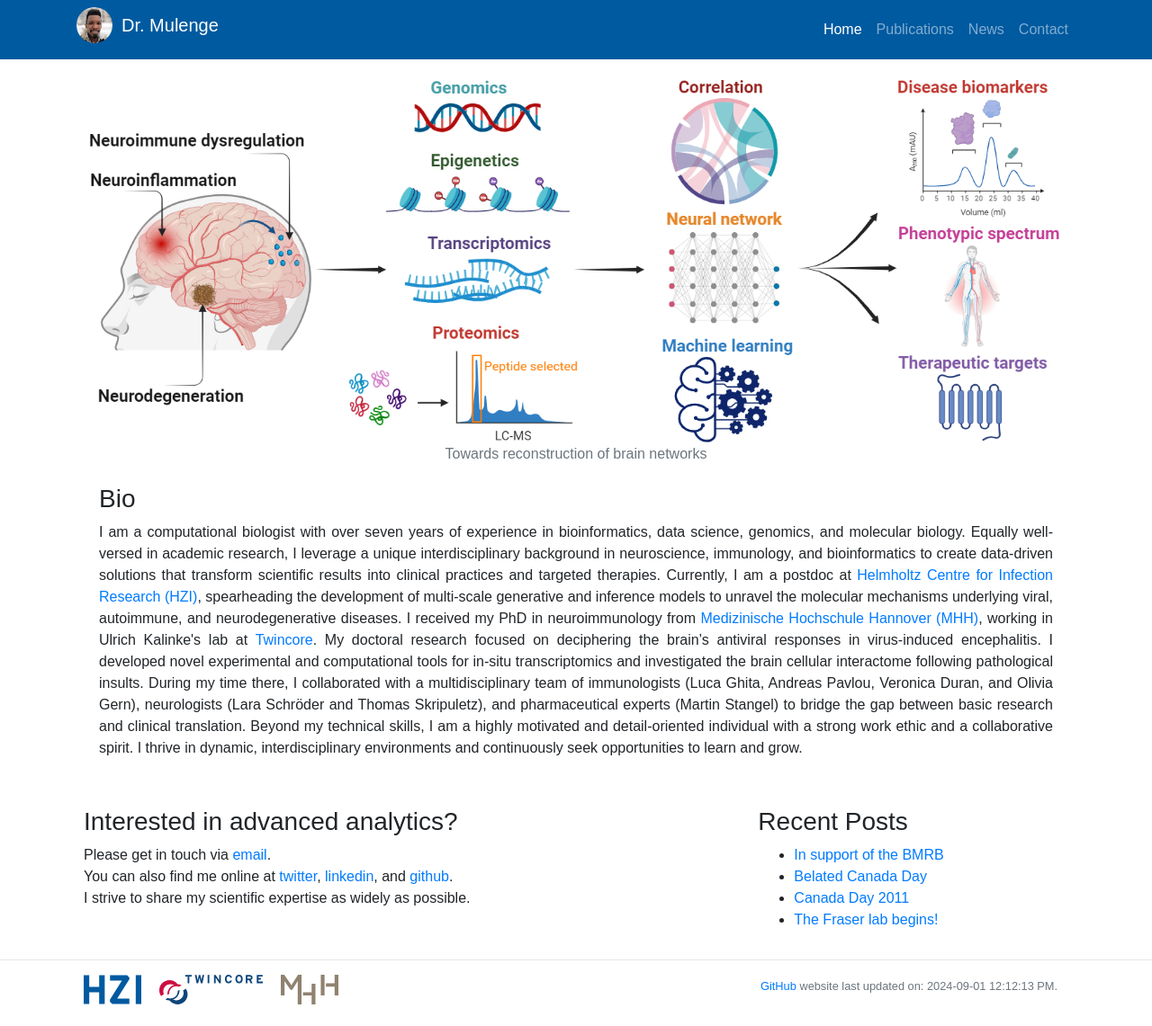
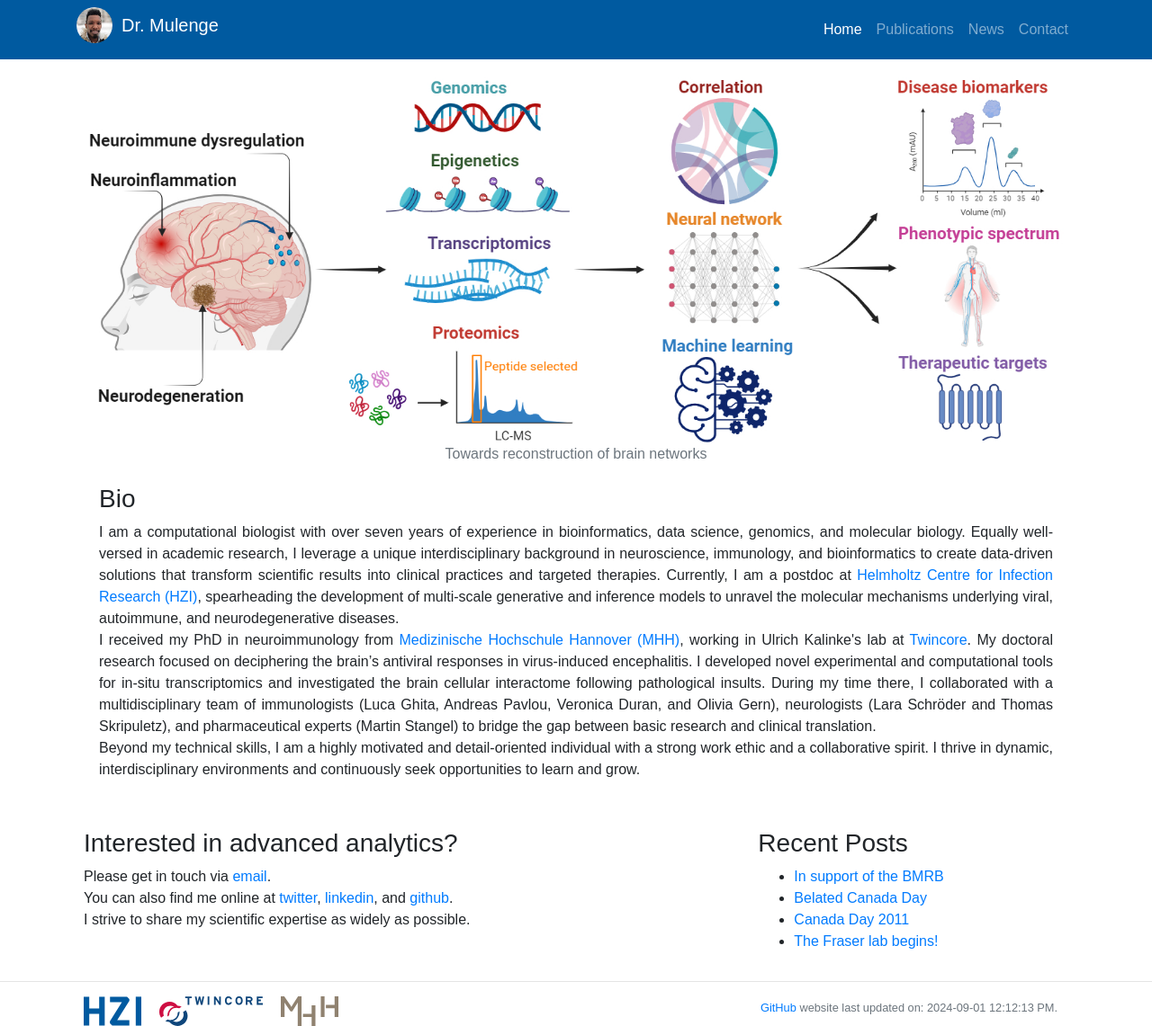
Before and after one commit to fmulenge/fmulenge.github.io, a Jekyll site: the page built from index.md, in a window 1280 px wide. Shown: the whole page at 90% size. Built offline with Jekyll 4.4.1, drawn with Linux system fonts in a browser that asks for light colours; before the commit the page ends 1117 px from its top, so only the background shows below that.

Commit message:
Update home.html

```diff
--- a/_layouts/home.html
+++ b/_layouts/home.html
@@ -10,20 +10,21 @@
     	    <div class="jumbotron bg-white">
         	    <h3>Bio</h3>
                             <p align="justify">
-                                        I am a computational biologist with over seven years of experience in bioinformatics, data science, genomics, and molecular biology. Equally well-versed in academic research, I leverage a unique interdisciplinary background in neuroscience, immunology, and bioinformatics to create data-driven solutions that transform scientific results into clinical practices and targeted therapies. Currently, I am a postdoc at <a href="https://www.helmholtz-hzi.de/en/" target="_blank">Helmholtz Centre for Infection Research (HZI)</a>, spearheading the development of multi-scale generative and inference models to unravel the molecular mechanisms underlying viral, autoimmune, and neurodegenerative diseases.
-                                        I received my PhD in neuroimmunology from <a href="https://www.mhh.de/en/" target="_blank">Medizinische Hochschule Hannover (MHH)</a>, working in Ulrich Kalinke's lab at <a href="https://www.twincore.de/en/home/" target="_blank">Twincore</a>. My doctoral research focused on deciphering the brain’s antiviral responses in virus-induced encephalitis. I developed novel experimental and computational tools for in-situ transcriptomics and investigated the brain cellular interactome following pathological insults. During my time there, I collaborated with a multidisciplinary team of immunologists (Luca Ghita, Andreas Pavlou, Veronica Duran, and Olivia Gern), neurologists (Lara Schröder and Thomas Skripuletz), and pharmaceutical experts (Martin Stangel) to bridge the gap between basic research and clinical translation.
+                                        I am a computational biologist with over seven years of experience in bioinformatics, data science, genomics, and molecular biology. Equally well-versed in academic research, I leverage a unique interdisciplinary background in neuroscience, immunology, and bioinformatics to create data-driven solutions that transform scientific results into clinical practices and targeted therapies. Currently, I am a postdoc at <a href="https://www.helmholtz-hzi.de/en/" target="_blank">Helmholtz Centre for Infection Research (HZI)</a>, spearheading the development of multi-scale generative and inference models to unravel the molecular mechanisms underlying viral, autoimmune, and neurodegenerative diseases.<br>
+                                        I received my PhD in neuroimmunology from <a href="https://www.mhh.de/en/" target="_blank">Medizinische Hochschule Hannover (MHH)</a>, working in Ulrich Kalinke's lab at <a href="https://www.twincore.de/en/home/" target="_blank">Twincore</a>. My doctoral research focused on deciphering the brain’s antiviral responses in virus-induced encephalitis. I developed novel experimental and computational tools for in-situ transcriptomics and investigated the brain cellular interactome following pathological insults. During my time there, I collaborated with a multidisciplinary team of immunologists (Luca Ghita, Andreas Pavlou, Veronica Duran, and Olivia Gern), neurologists (Lara Schröder and Thomas Skripuletz), and pharmaceutical experts (Martin Stangel) to bridge the gap between basic research and clinical translation.<br>
                                         Beyond my technical skills, I am a highly motivated and detail-oriented individual with a strong work ethic and a collaborative spirit. I thrive in dynamic, interdisciplinary environments and continuously seek opportunities to learn and grow.<br>
                             </p>
-
             </div>
         </div>
     </div>
     <div class="row">
         <div class="col">
              <h3> Interested in advanced analytics? </h3>
-             Please get in touch via <a href="{{ site.url }}/contact">email</a>.<br>
-             You can also find me online at <a href="https://x.com/FMulenge" target="_blank">twitter</a>, <a href="https://www.linkedin.com/in/felix-mulenge-74aaa8187/" target="_blank">linkedin</a>, and <a href="https://github.com/fmulenge" target="_blank">github</a>.<br>
-             I strive to share my scientific expertise as widely as possible.<br>
+                    <p align="justify">
+                                Please get in touch via <a href="{{ site.url }}/contact">email</a>.<br>
+                                You can also find me online at <a href="https://x.com/FMulenge" target="_blank">twitter</a>, <a href="https://www.linkedin.com/in/felix-mulenge-74aaa8187/" target="_blank">linkedin</a>, and <a href="https://github.com/fmulenge" target="_blank">github</a>.<br>
+                                I strive to share my scientific expertise as widely as possible.<br>
+                    </p>
         </div>
         <div class="col-md-4">
             <h3> Recent Posts </h3>
```
